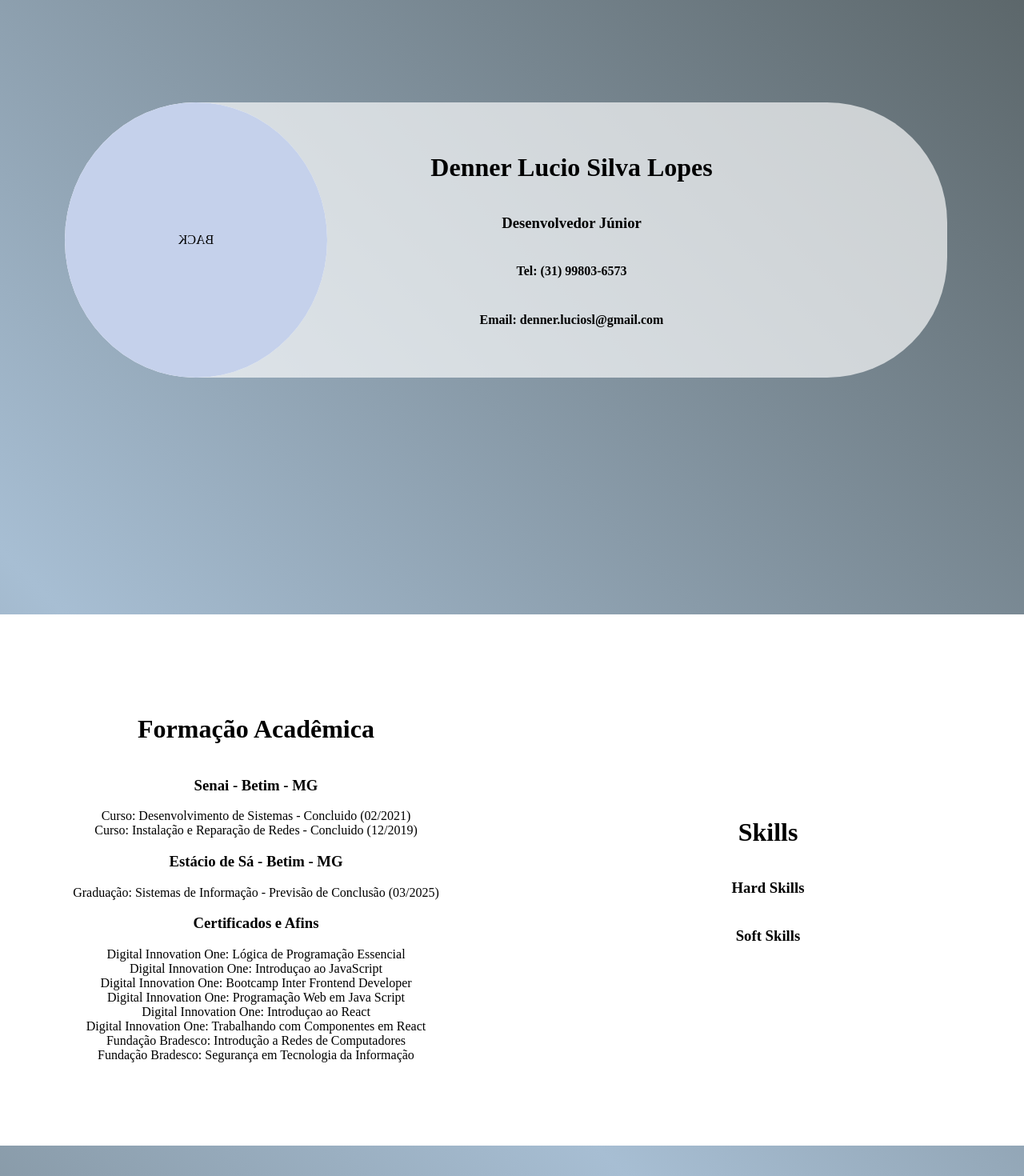
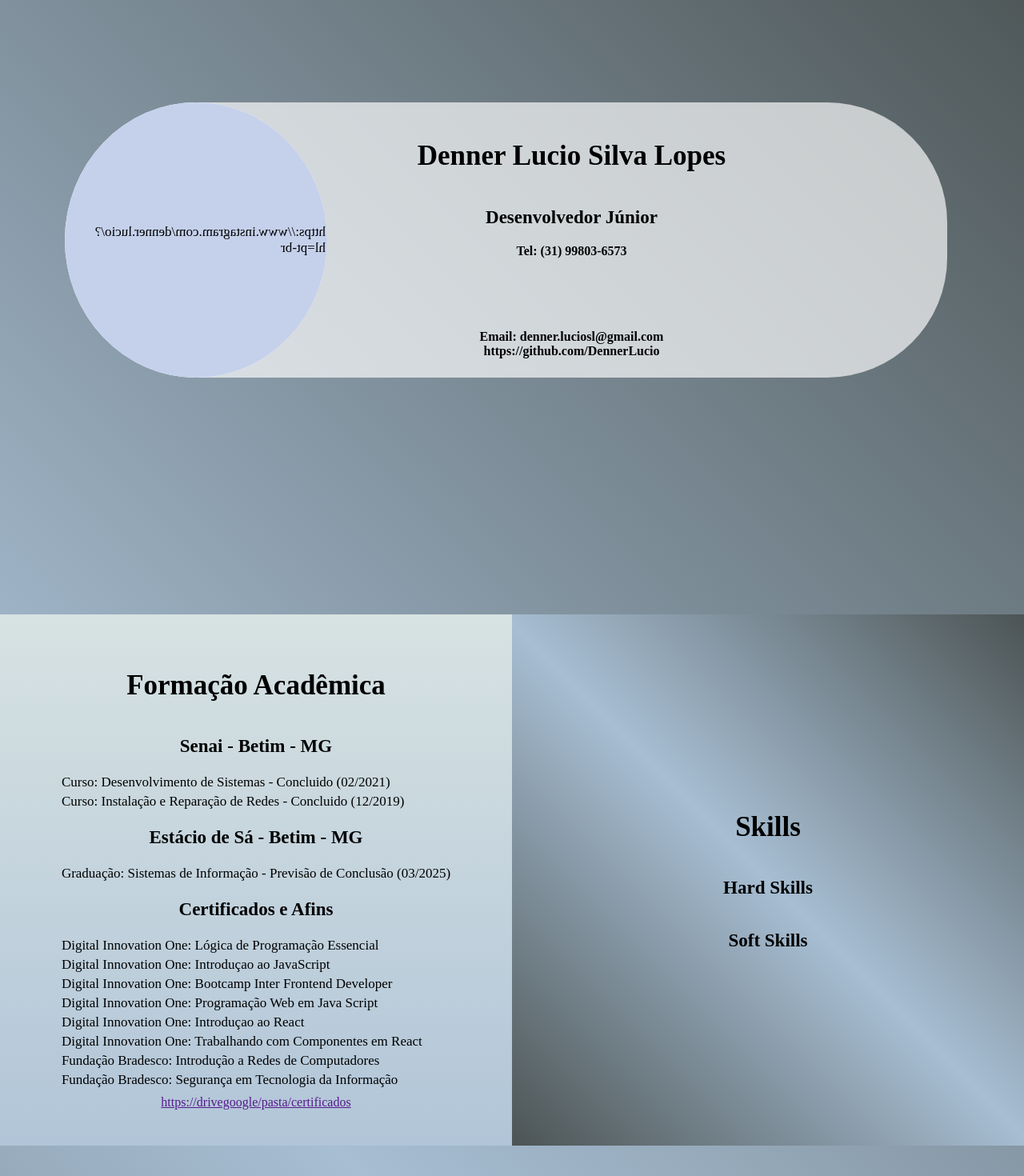
Before and after one commit to DennerLucio/DennerLucio.github.io, a React (Create React App) app: page / in a window 1280 px wide. Shown: the part 100-1570 px from the top of the page at 80% size. Built offline with nearby package versions, Linux system fonts and the light colour scheme.

Commit message:
atualizaçao historico

```diff
--- a/src/app.css
+++ b/src/app.css
@@ -9,7 +9,7 @@ body {
   background: linear-gradient(45deg, #4c5454, #a7bed3, #4c5454);
   background-size: 250%;
 
-  animation: colors ease 10s infinite;
+  animation: colors ease 12s infinite;
 }
 @keyframes colors {
   0% {
--- a/src/components/Home/Header.css
+++ b/src/components/Home/Header.css
@@ -57,3 +57,9 @@
   height: 43vh;
   border-radius: 150px 150px 150px 150px;
 }
+h4{
+  margin: 0;
+}
+#telefone{
+  margin-bottom: auto;
+}
--- a/src/components/Home/Header.js
+++ b/src/components/Home/Header.js
@@ -18,15 +18,16 @@ const Header = () => {
               FRONT
             </div>
             <div className="face" id="back">
-              BACK
+            <span> https://www.instagram.com/denner.lucio/?hl=pt-br</span>
             </div>
           </div>
           <div id="cartaovisita">
             <h1>Denner Lucio Silva Lopes</h1>
             <h3>Desenvolvedor Júnior</h3>
 
-            <h4>Tel: (31) 99803-6573</h4>
+            <h4 id="telefone">Tel: (31) 99803-6573</h4>
             <h4>Email: denner.luciosl@gmail.com</h4>
+            <h4>https://github.com/DennerLucio</h4>
           </div>
         </div>
       </div>
--- a/src/components/Info/Article.css
+++ b/src/components/Info/Article.css
@@ -12,12 +12,12 @@ body {
 
 #divDireita{
  right: 0;
- background-color: rgb(255, 255, 255);
+ background:linear-gradient(45deg,#4c5454,#a7bed3,#4c5454);
 }
 
 #divEsquerda{
   left: 0;
-  background-color: white;
+  background:linear-gradient(#d7e2e2,#b1c5d8);
 }
 .divsArticle{
   display: flex;
@@ -37,13 +37,30 @@ body {
   animation-fill-mode:forwards;
 
 }
+.divHistorico{
+  display: flex;
+  flex-direction: column;
+}
+h1{
+  font-size: 35px;
+}
 
+h3{
+  font-size: 23px;
+  margin:  20px auto 20px auto;
+}
+
+
+span{
+  font-size: 17px;
+  margin: 2px;
+}
+a{
+  margin: 7px auto 0 auto;
+}
 
 @keyframes aplicaEfeitos{
   0% { width:50vw; z-index: 2;}
   100% {width:  100vw;z-index: 3;}
 
 }
-h1{
-
-}
--- a/src/components/Info/Article.js
+++ b/src/components/Info/Article.js
@@ -6,28 +6,29 @@ const Article = () => {
     <div className="artigo">
       <div className="divsArticle" id="divEsquerda">
         <h1>Formação Acadêmica</h1>
-        <h3>Senai - Betim - MG</h3>
-
+        <div className="divHistorico">
+          <h3>Senai - Betim - MG</h3>
           <span>Curso: Desenvolvimento de Sistemas - Concluido (02/2021)</span>
-          <span>Curso: Instalação e Reparação de Redes - Concluido (12/2019) </span>
-
-        <h3>Estácio de Sá - Betim - MG</h3>
-
+          <span>
+            Curso: Instalação e Reparação de Redes - Concluido (12/2019)
+          </span>
+          <h3>Estácio de Sá - Betim - MG</h3>
           <span>
             Graduação: Sistemas de Informação - Previsão de Conclusão (03/2025)
           </span>
-
-        <h3>Certificados e Afins</h3>
-
+          <h3>Certificados e Afins</h3>
           <span>Digital Innovation One: Lógica de Programação Essencial </span>
           <span>Digital Innovation One: Introduçao ao JavaScript</span>
           <span>Digital Innovation One: Bootcamp Inter Frontend Developer</span>
           <span>Digital Innovation One: Programação Web em Java Script</span>
           <span>Digital Innovation One: Introduçao ao React</span>
-          <span>Digital Innovation One: Trabalhando com Componentes em React</span>
+          <span>
+            Digital Innovation One: Trabalhando com Componentes em React
+          </span>
           <span>Fundação Bradesco: Introdução a Redes de Computadores</span>
           <span>Fundação Bradesco: Segurança em Tecnologia da Informação</span>
-
+          <a href="">https://drivegoogle/pasta/certificados</a>
+        </div>
       </div>
       <div className="divsArticle" id="divDireita">
         <h1>Skills</h1>
```
